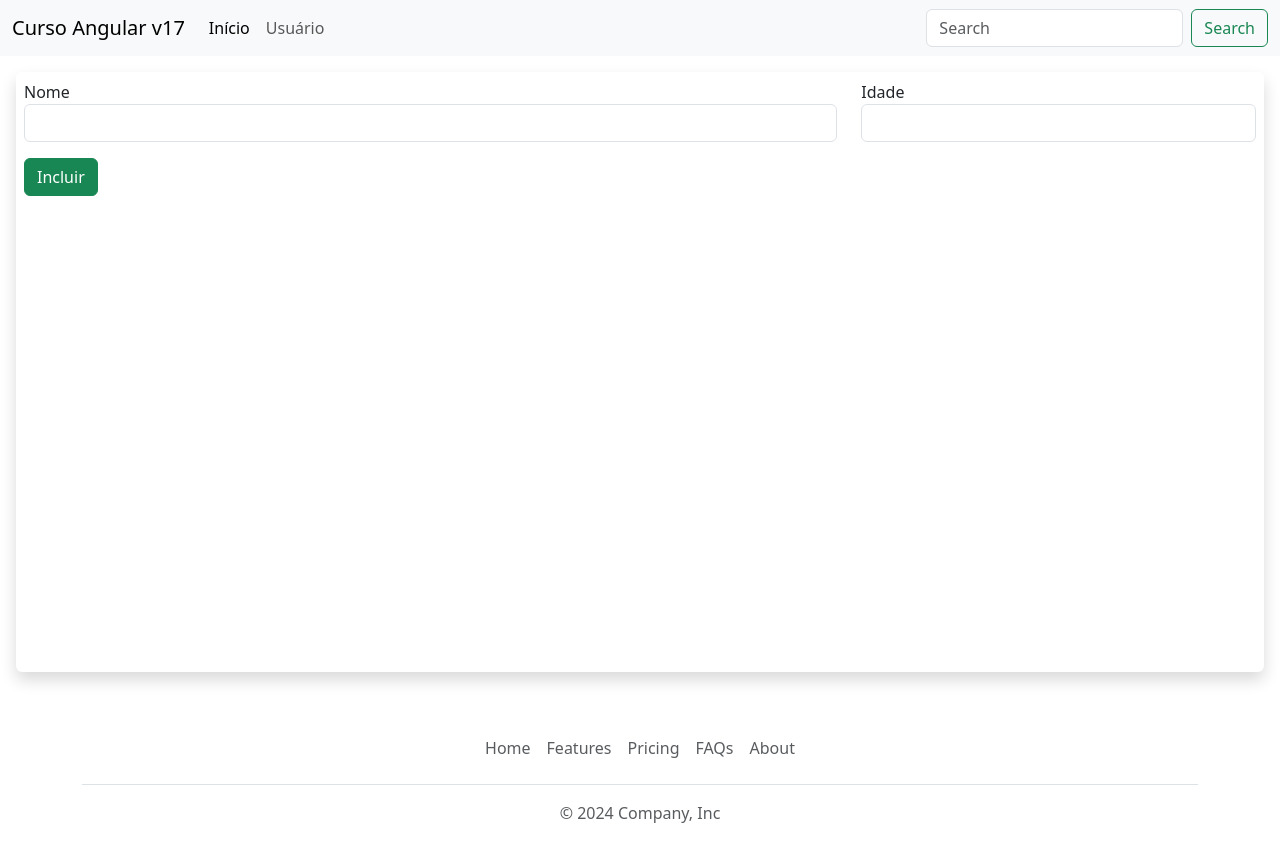
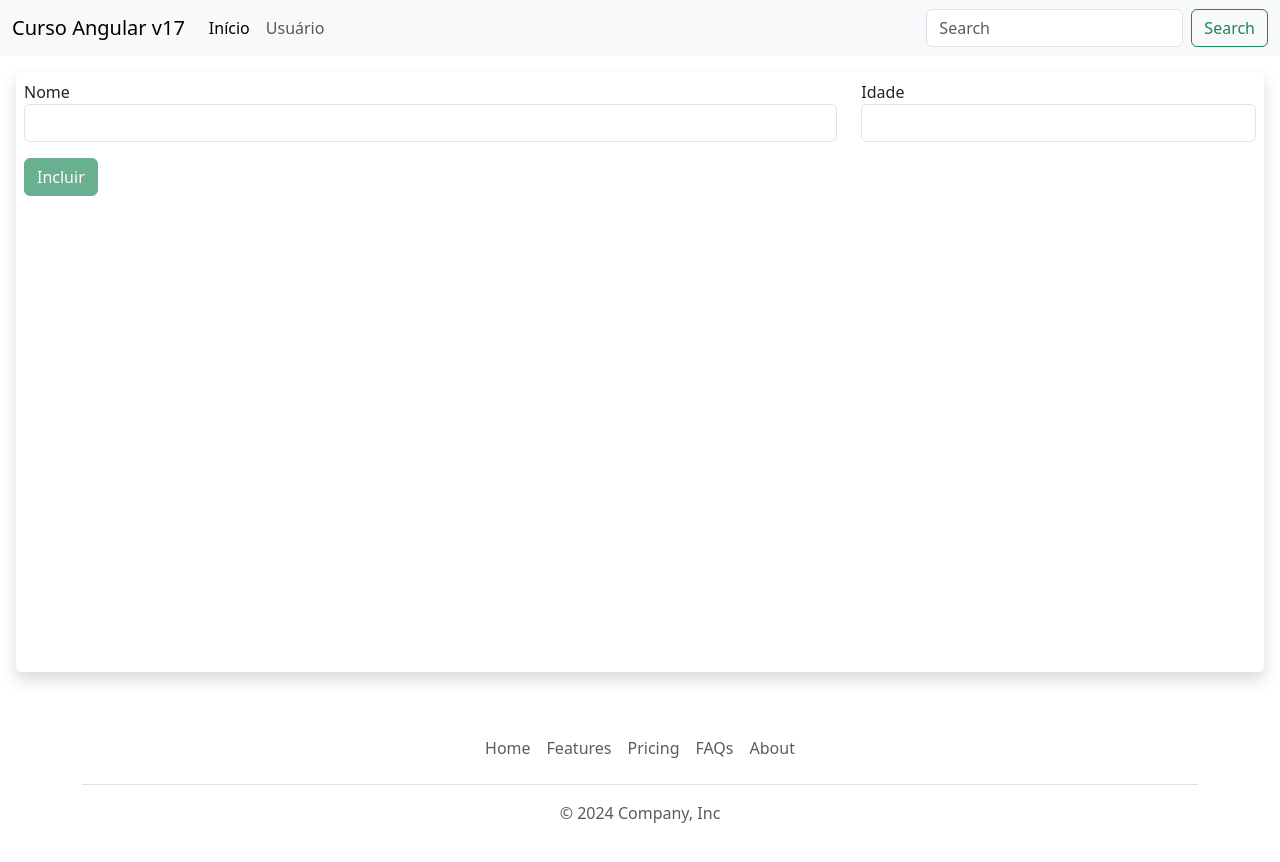
Before and after one commit to gentilini/frontend-angular-curso-v17, an Angular app: page /users/list in a window 1280 px wide. Shown: the top 862 px of the page. Built offline with nearby package versions, Linux system fonts and the light colour scheme.

Commit message:
desabilitado um botão enquanto o form aiinda não é válido

```diff
--- a/src/app/pages/users/users.component.html
+++ b/src/app/pages/users/users.component.html
@@ -19,7 +19,7 @@
         deve ser entre 12 a 110 anos!</div>
     </div>
   </div>
-  <button (click)="submitForm()" class="btn btn-success mt-3">Incluir</button>
+  <button [disabled]="!userForm.valid" (click)="submitForm()" class="btn btn-success mt-3">Incluir</button>
 </form>
 
 <div class="row">
```
